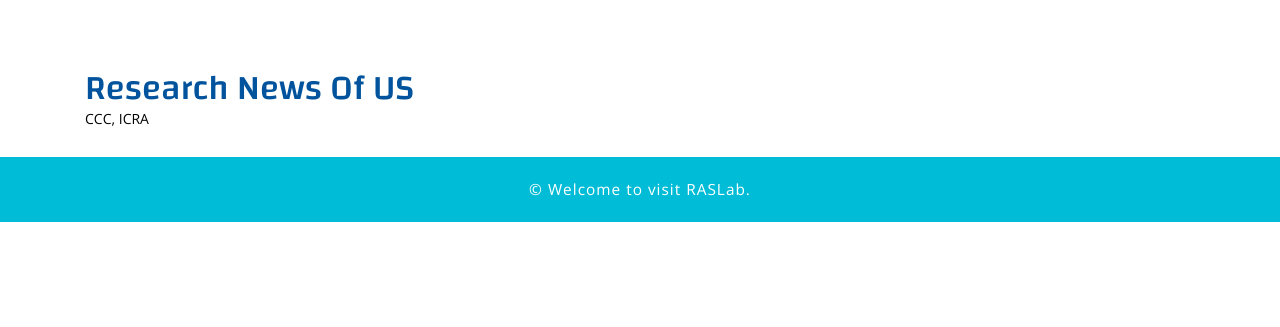
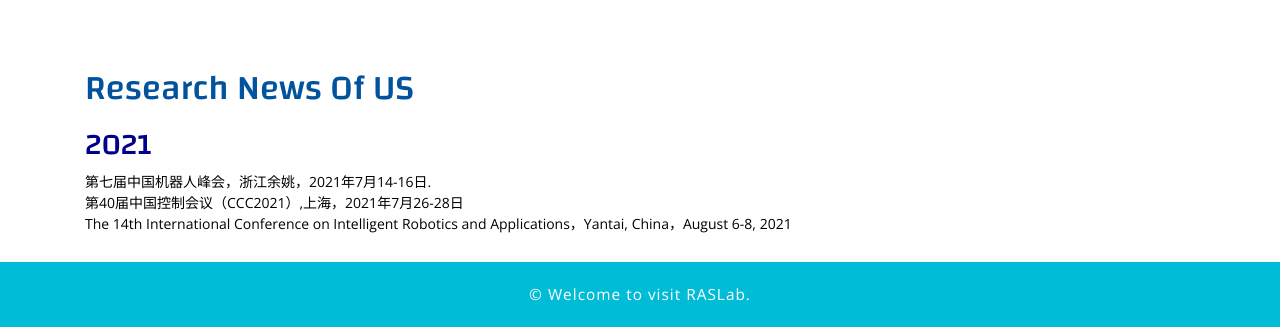
Before and after one commit to HDU-RASLab/HDU-RASLab.github.io, a plain HTML site: page pages/News.html in a window 1280 px wide. Shown: the part 602-929 px from the top of the page. Before the commit the page ends 824 px from the top, so only its background shows below. Drawn offline with nearby package versions, Linux system fonts and the light colour scheme.

Commit message:
add news

```diff
--- a/css/style.css
+++ b/css/style.css
@@ -462,6 +462,24 @@ p.paper-style {
 .paper-title >a{
     color: blue;
 }
+
+.news-title h3{
+    margin: 20px 0 10px;
+
+    text-align: left;
+    /*margin-left: 40px;*/
+    color: darkblue;
+    font-size: 30px;
+}
+.news-title > ol > li{
+    color: black;
+    font-size: 18px;
+    margin:10px 0 10px;
+}
+.news-title >a{
+    color: blue;
+}
+
 .vide-block-style {
     background: lightgrey;
     border-radius: 5px;
--- a/pages/News.html
+++ b/pages/News.html
@@ -24,6 +24,7 @@
 	<link href="http://fonts.googleapis.com/css?family=Changa:200,300,400,500,600,700,800" rel="stylesheet">
     <!-- //web-fonts -->
 </head>
+
 <body>
 
 
@@ -39,7 +40,12 @@
                 <div class="w3ls-section " id="research news">
                     <div class="col-lg-12">
                         <h3 class="w3ls-title contact-w3ls">Research News of US</h3>
-                        <p>CCC, ICRA</p>
+                        <div class="news-title">
+                			<h3>2021</h3>
+							<p>第七届中国机器人峰会，浙江余姚，2021年7月14-16日.</p>
+							<p>第40届中国控制会议（CCC2021）,上海，2021年7月26-28日</p>
+							<p>The 14th International Conference on Intelligent Robotics and Applications，Yantai, China，August 6-8, 2021</p>
+						</div>
                     </div>
                 </div>
             </div>
```
Also changed, not shown: pages/ContactUs.html (+4 -0 lines).
